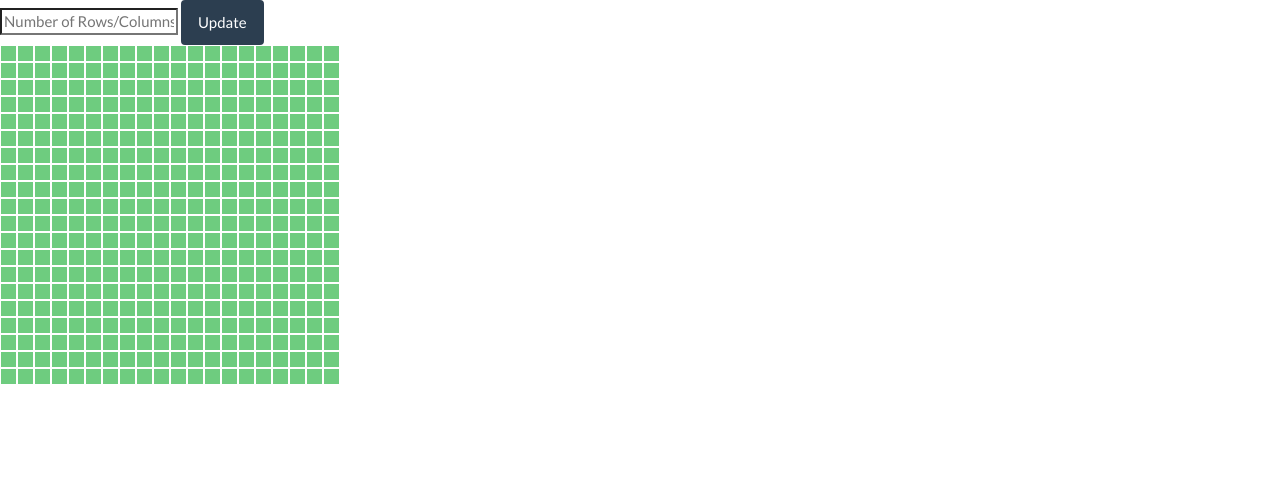
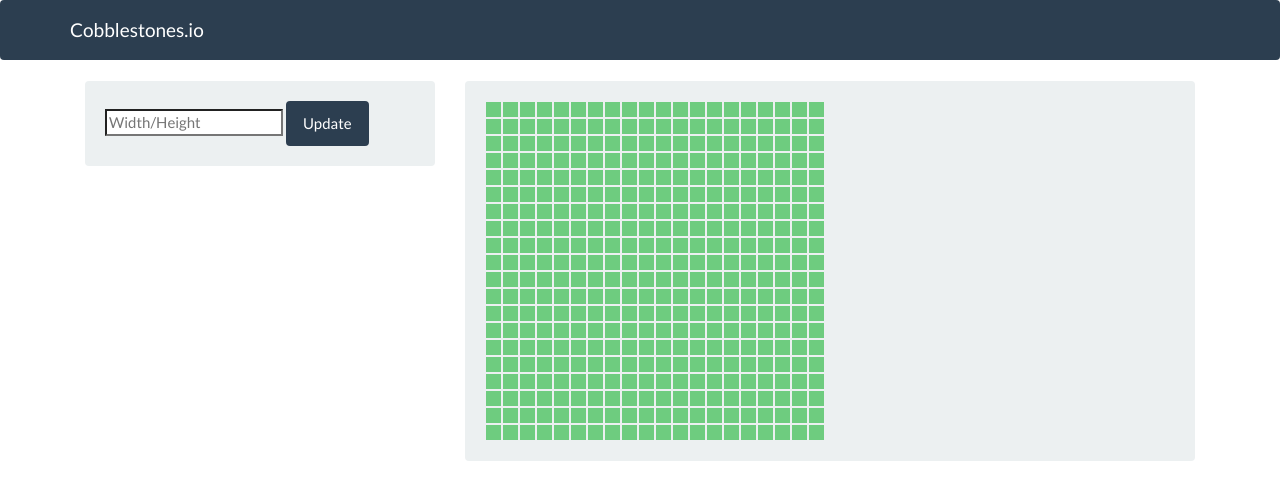
Before and after one commit to vfseanm/cobblestones, a plain HTML site: page index.html in a window 1280 px wide. Drawn offline with nearby package versions, Linux system fonts and the light colour scheme.

Commit message:
More styling, giving the page structure

```diff
--- a/index.html
+++ b/index.html
@@ -51,10 +51,33 @@
 }
 </style>
 </head>
+
+
 <body>
-	<input id="numRows" placeholder="Number of Rows/Columns">
-	<button id="button" class="btn btn-primary">Update</button>
-	<br style="height:12px"/>
+  <nav class="navbar navbar-default">
+  <div class="container">
+    <div class="navbar-header">
+      <a class="navbar-brand" href="#">Cobblestones.io</a>
+    </div>
+  </div>
+</nav>
+
+  <div class="container">
+    <div class="col-lg-4 col-md-4 col-sm-4">
+      <div class='well'>
+    	<input id="numRows" placeholder="Width/Height">
+    	<button id="button" class="btn btn-primary">Update</button>
+    	<br style="height:12px"/>
+    </div>
+    </div>
+
+  <div class="col-lg-8 col-md-8 col-sm-8">
+    <div class='well'>
+    <div id="boxContainer">
+    </div>
+  </div>
+  </div>
+</div>
 
   <script src="https://ajax.googleapis.com/ajax/libs/jquery/1.8.1/jquery.min.js"></script>
 	<script>
@@ -74,7 +97,7 @@ function createRows (NUM_ROWS) {
   };
 	squaresMatrix.forEach(function (row, idx) {
   	  var $row = $('<div class="row"></div>')[0];
-	  	$('body')[0].appendChild($row);
+	  	$('#boxContainer')[0].appendChild($row);
 	    row.forEach(function(block) {
   	  $row.appendChild(block);
 	  })
```
